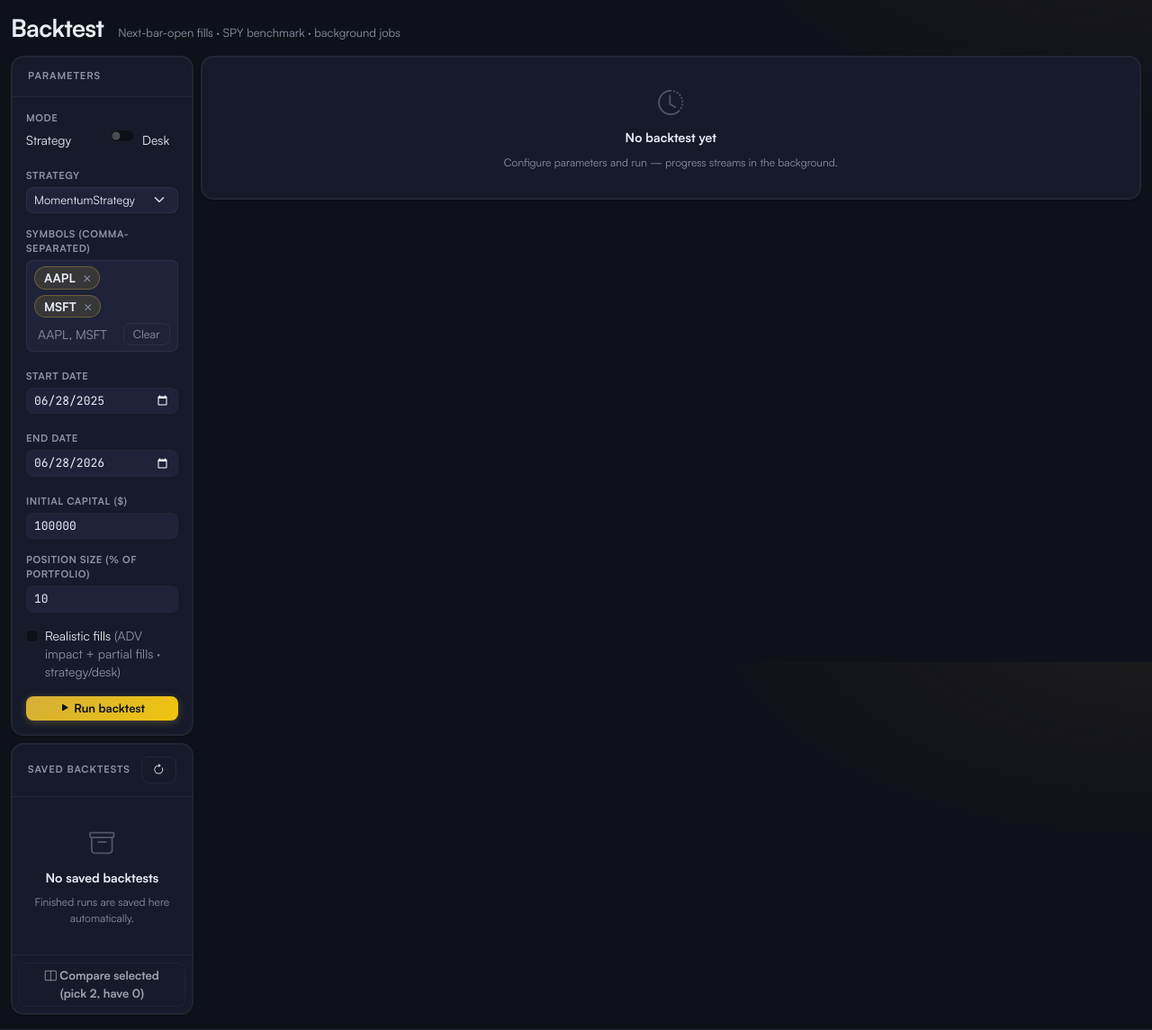
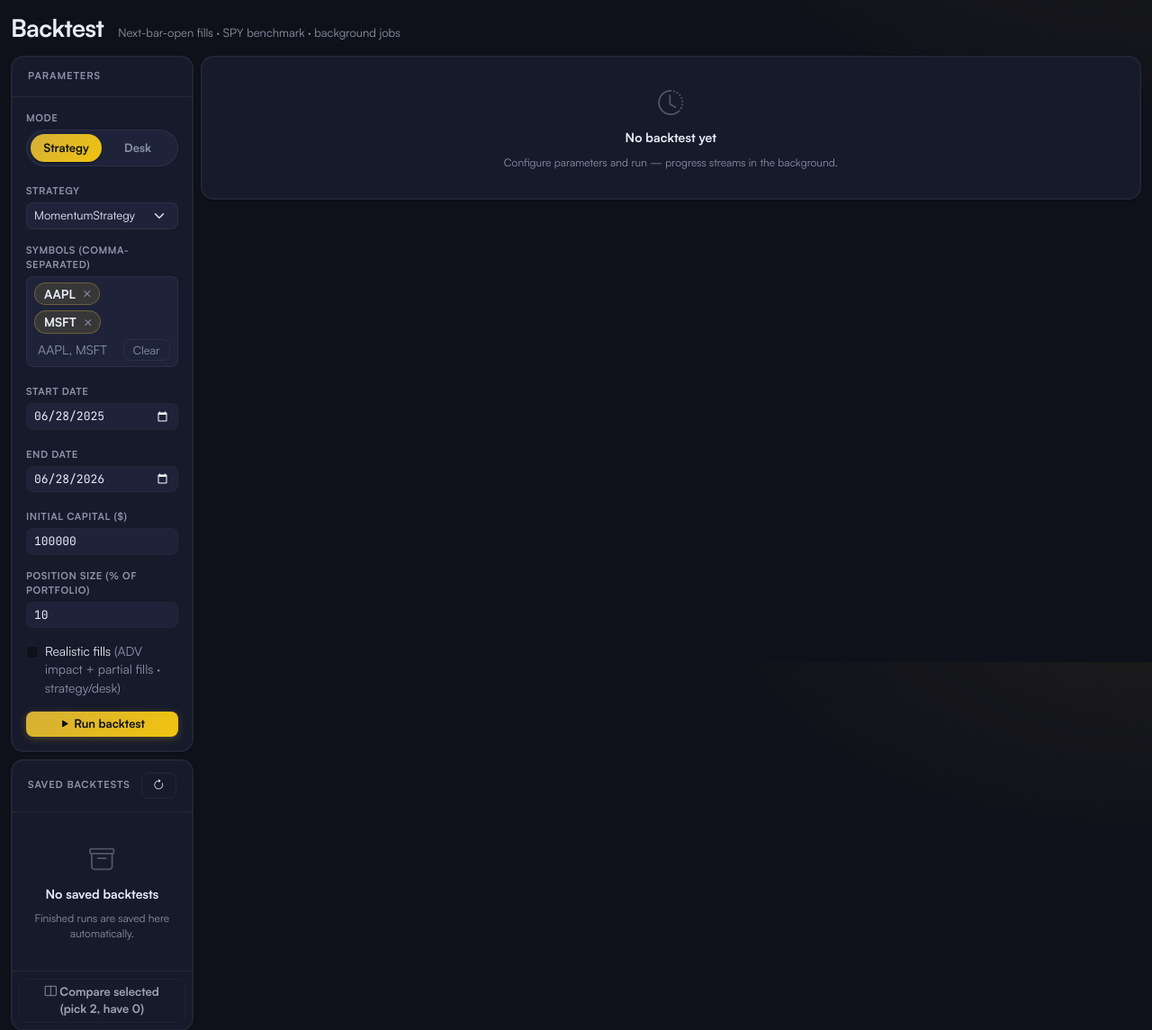
Before and after one commit to km8trix/StockOptionsTrader, a Flask app: page /backtest in a window 1280 px wide. Shown: the part 64-1209 px from the top of the page at 90% size. Run offline with Flask 3, Linux system fonts and the light colour scheme; data that the repository does not hold is empty; some libraries are stand-ins or nearby versions.

Commit message:
feat(backtest): animated segmented "Mode" pill (Strategy ⇄ Desk)
Replace the iOS-style slider switch (#53) with a macOS-style segmented
pill: both options sit inside one rounded control and a gold "thumb"
slides between segments on toggle. The thumb is an absolutely-positioned
element behind the labels; transform: translateX(100%) on #modeDesk:checked
moves it with a 0.25s transition, and the label text colour crossfades in
sync. Segments are forced 50/50 (flex: 1 1 0 + min-width: 0) so the thumb
aligns; prefers-reduced-motion disables the slide.

Reverts the JS to radio-based currentMode/initDeskMode/loadDesks (a
segmented control is semantically radios, so clicking the active segment is
a no-op). Behaviour is unchanged: Desk is selectable in both workspaces,
Fund stays dropped, and the ?desk= deep link + saved fund-report rendering
still work.

Co-Authored-By: Claude Opus 4.8 <noreply@anthropic.com>

```diff
--- a/gui/static/css/redesign.css
+++ b/gui/static/css/redesign.css
@@ -401,6 +401,61 @@ body.ui-next .btn-check:checked + .btn-outline-secondary {
     font-weight: 700;
 }
 
+/* Segmented "Mode" pill (Backtest): both options live inside one rounded
+   control. A single gold "thumb" sits behind the labels and SLIDES between the
+   two segments on toggle (transform-animated); the labels stay put and only
+   their text colour crossfades in sync. macOS-style segmented switch. */
+body.ui-next .mode-pill {
+    position: relative;
+    padding: 4px;
+    background: var(--surface-2);
+    border: 1px solid var(--border);
+    border-radius: 999px;
+}
+/* Sliding highlight: sized to one segment (half the pill minus the padding),
+   translated to the second segment when Desk is checked. Behind the labels. */
+body.ui-next .mode-pill__thumb {
+    position: absolute;
+    top: 4px;
+    bottom: 4px;
+    left: 4px;
+    width: calc(50% - 4px);
+    z-index: 0;
+    border-radius: 999px;
+    background: var(--gold-grad);
+    box-shadow: var(--shadow-sm);
+    transition: transform 0.25s var(--ease);
+}
+body.ui-next .mode-pill #modeDesk:checked ~ .mode-pill__thumb {
+    transform: translateX(100%);
+}
+body.ui-next .mode-pill .btn {
+    position: relative;
+    z-index: 1;
+    flex: 1 1 0;            /* exact 50/50 segments so the thumb aligns */
+    min-width: 0;           /* let equal segments hold even when the rail is narrow */
+    border: 0;
+    border-radius: 999px;
+    padding: 6px 12px;
+    background: transparent;
+    color: var(--text-muted);
+    font-weight: 600;
+    transition: color 0.25s var(--ease);
+}
+body.ui-next .mode-pill .btn-check:not(:checked) + .btn:hover { color: var(--text); }
+body.ui-next .mode-pill .btn-check:checked + .btn {
+    color: #0f111a;
+    font-weight: 700;
+}
+body.ui-next .mode-pill .btn-check:focus-visible + .btn {
+    outline: 2px solid var(--accent);
+    outline-offset: 1px;
+}
+/* Honor reduced-motion: snap instead of slide. */
+@media (prefers-reduced-motion: reduce) {
+    body.ui-next .mode-pill__thumb { transition: none; }
+}
+
 /* Backtest note chips + progress + paper risk feedback */
 body.ui-next .note-line { border-left-color: var(--accent); background-color: var(--accent-dim); }
 body.ui-next .note-line.note-warn { border-left-color: #e0a030; background-color: rgba(212, 175, 55, 0.10); }
--- a/gui/static/js/backtest.js
+++ b/gui/static/js/backtest.js
@@ -270,8 +270,8 @@ function applyDeskModelVisibility() {
    ========================================================================== */
 
 function currentMode() {
-    const sw = document.getElementById('btModeSwitch');
-    return sw && sw.checked ? 'desk' : 'strategy';
+    const checked = document.querySelector('input[name="btMode"]:checked');
+    return checked ? checked.value : 'strategy';
 }
 
 function applyMode() {
@@ -294,7 +294,7 @@ async function loadDesks() {
         ready = (data.desks || []).filter((d) => d.status === 'ready');
     } catch (_) {
         hint.textContent = 'Could not load desk list — reload the page.';
-        document.getElementById('btModeSwitch').disabled = true;
+        document.getElementById('modeDesk').disabled = true;
         return [];
     }
     desksByKey = {};
@@ -307,18 +307,20 @@ async function loadDesks() {
     });
     if (ready.length === 0) {
         hint.textContent = 'No desks are ready yet — they activate in later phases.';
-        document.getElementById('btModeSwitch').disabled = true;
+        document.getElementById('modeDesk').disabled = true;
     }
     return ready;
 }
 
 /** Wire the mode toggle and honor a /backtest?desk=<key> deep link. */
 async function initDeskMode() {
-    // The Strategy/Desk switch renders in every workspace, so desk wiring
-    // always runs — listeners, the desk fetch, and the ?desk= deep link.
-    const modeSwitch = document.getElementById('btModeSwitch');
-    if (!modeSwitch) return;
-    modeSwitch.addEventListener('change', applyMode);
+    // The Strategy/Desk pill renders in every workspace, so desk wiring always
+    // runs — listeners, the desk fetch, and the ?desk= deep link.
+    const deskRadio = document.getElementById('modeDesk');
+    if (!deskRadio) return;
+    document.querySelectorAll('input[name="btMode"]').forEach((radio) => {
+        radio.addEventListener('change', applyMode);
+    });
     // Desk-to-desk switches must toggle the model-selectable Model picker too.
     document.getElementById('btDesk')
         .addEventListener('change', applyDeskModelVisibility);
@@ -326,7 +328,7 @@ async function initDeskMode() {
     const deskParam = new URLSearchParams(window.location.search).get('desk');
     if (!deskParam) return;
     if (ready.some((d) => d.key === deskParam)) {
-        modeSwitch.checked = true;
+        deskRadio.checked = true;
         document.getElementById('btDesk').value = deskParam;
         applyMode();
     } else {
--- a/gui/templates/backtest.html
+++ b/gui/templates/backtest.html
@@ -18,21 +18,24 @@
                 <form id="backtestForm" novalidate>
                     <div class="mb-3">
                         <span class="form-label d-block" id="btModeLabel">Mode</span>
-                        {# Click-to-toggle switch: unchecked = Strategy, checked =
-                           Desk. Rendered in both workspaces (Sandbox + the Floor's
-                           ws=production deep link); ws only drives the nav badge now.
-                           The visible side labels are aria-hidden; the switch's
-                           accessible name is the "Mode" heading + a visually-hidden
-                           state hint, joined via aria-labelledby. #}
-                        <div class="d-flex align-items-center gap-2">
-                            <span class="form-check-label" aria-hidden="true">Strategy</span>
-                            <div class="form-check form-switch m-0">
-                                <input class="form-check-input m-0" type="checkbox"
-                                       role="switch" id="btModeSwitch"
-                                       aria-labelledby="btModeLabel btModeState">
-                                <span id="btModeState" class="visually-hidden">— off: Strategy, on: Desk</span>
-                            </div>
-                            <span class="form-check-label" aria-hidden="true">Desk</span>
+                        {# Segmented "Mode" pill: both options sit inside one rounded
+                           control with the active one filled (gold). Renders in both
+                           workspaces — Desk is reachable from Sandbox; ws only drives
+                           the nav badge. The group is labeled by the "Mode" heading;
+                           each radio keeps its own visible in-pill label. #}
+                        <div class="mode-pill d-flex w-100" role="group"
+                             aria-labelledby="btModeLabel">
+                            <input type="radio" class="btn-check" name="btMode"
+                                   id="modeStrategy" value="strategy"
+                                   autocomplete="off" checked>
+                            <label class="btn" for="modeStrategy">Strategy</label>
+                            <input type="radio" class="btn-check" name="btMode"
+                                   id="modeDesk" value="desk" autocomplete="off">
+                            <label class="btn" for="modeDesk">Desk</label>
+                            {# Sliding highlight; CSS translates it to the checked
+                               segment (after both radios so the ~ selector reaches
+                               it). Decorative — hidden from the a11y tree. #}
+                            <span class="mode-pill__thumb" aria-hidden="true"></span>
                         </div>
                     </div>
                     <div class="mb-3" id="strategyField">
```
Also changed, not shown: tests/test_app.py (+9 -6 lines).
